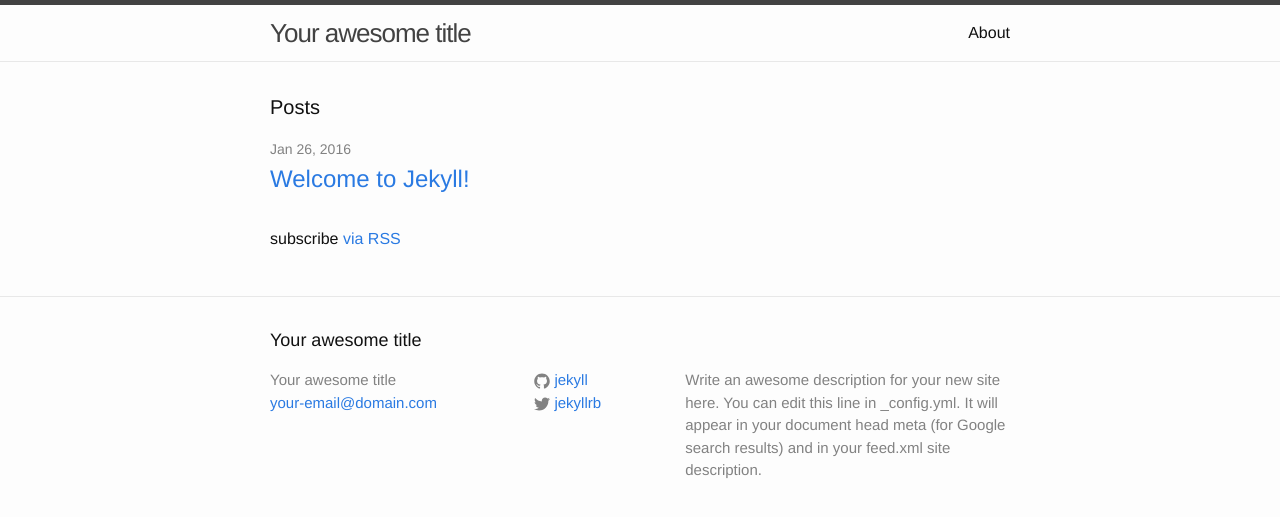
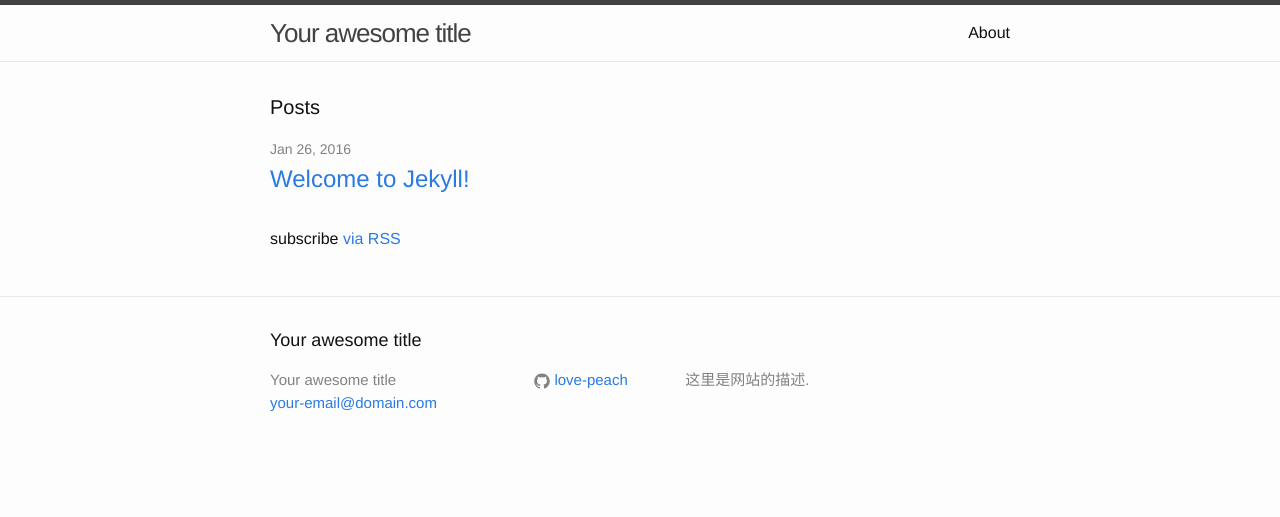
Before and after one commit to love-peach/blog-jekyll, a Jekyll site: the page built from index.html, in a window 1280 px wide. Shown: the top 517 px of the page. Built offline with Jekyll 4.4.1, drawn with Linux system fonts in a browser that asks for light colours.

Commit message:
修改配置文件

```diff
--- a/_config.yml
+++ b/_config.yml
@@ -2,13 +2,17 @@
 title: Your awesome title
 email: your-email@domain.com
 description: > # this means to ignore newlines until "baseurl:"
-  Write an awesome description for your new site here. You can edit this
-  line in _config.yml. It will appear in your document head meta (for
-  Google search results) and in your feed.xml site description.
+  这里是网站的描述.
 baseurl: "" # the subpath of your site, e.g. /blog/
 url: "http://yourdomain.com" # the base hostname & protocol for your site
-twitter_username: jekyllrb
-github_username:  jekyll
+
+highlighter: pygments
+github: [Repository metadata]
+safe: true
+lsi: false
+
+
+github_username:  love-peach
 
 # Build settings
 markdown: kramdown
```
